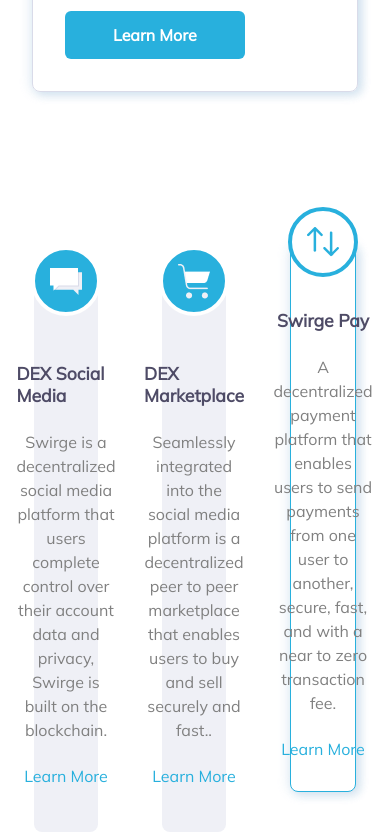
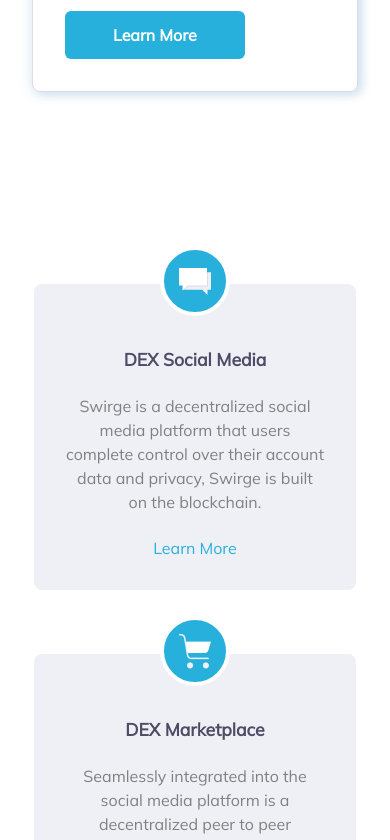
Before and after one commit to Swirge/swirgePay_new, a React (Create React App) app: page / in a window 390 px wide. Shown: the part 3240-4080 px from the top of the page. Built offline with nearby package versions, Linux system fonts and the light colour scheme.

Commit message:
update media query for decentralized section

```diff
--- a/src/screens/Landing/Decentralized/decentralized.styles.scss
+++ b/src/screens/Landing/Decentralized/decentralized.styles.scss
@@ -93,7 +93,7 @@ section.decentralized-root {
   }
 }
 
-@media screen and (max-width: 713px) and (min-width: 320px) {
+@media screen and (max-width: 713px) {
   section.decentralized-root {
     padding: 1rem 1.5rem;
   }
@@ -115,3 +115,24 @@ section.decentralized-root {
     text-align: center;
   }
 }
+
+@media screen and (max-width: 319px) {
+  .image-wrap {
+    height: 300px;
+  }
+
+  .content {
+    padding: 1rem;
+
+    .title {
+      font-size: 1.5rem;
+      margin-bottom: 1rem;
+    }
+
+    .lead {
+      line-height: 1.5;
+      font-size: 1rem;
+      margin-bottom: 1rem;
+    }
+  }
+}
--- a/src/screens/Landing/DexSwirge/dexSwirge.styles.scss
+++ b/src/screens/Landing/DexSwirge/dexSwirge.styles.scss
@@ -24,3 +24,61 @@ section.dex-wrap {
     }
   }
 }
+
+@media screen and (max-width: 1367px) {
+  section.dex-wrap {
+    padding: 10rem 1rem;
+  }
+}
+
+@media screen and (max-width: 1267px) {
+  .dex-wrap .icon-card {
+    width: 26%;
+
+    &:not(:last-child) {
+      margin-right: 4rem;
+    }
+
+    &:last-child {
+      top: -2.5rem;
+    }
+  }
+}
+
+@media screen and (max-width: 930px) {
+  section.dex-wrap {
+    flex-direction: column;
+    align-items: center;
+  }
+
+  .dex-wrap .icon-card {
+    width: 50%;
+
+    &:not(:last-child) {
+      margin-right: 0;
+      margin-bottom: 4rem;
+    }
+
+    &:last-child {
+      margin-left: 4rem;
+      top: 0.5rem;
+    }
+  }
+}
+
+@media screen and (max-width: 695px) and (min-width: 443px) {
+  .dex-wrap .icon-card {
+    width: 80%;
+  }
+}
+
+@media screen and (max-width: 442px) {
+  .dex-wrap .icon-card {
+    width: 90%;
+
+    &:last-child {
+      margin-left: 0;
+      top: 0.5rem;
+    }
+  }
+}
```
